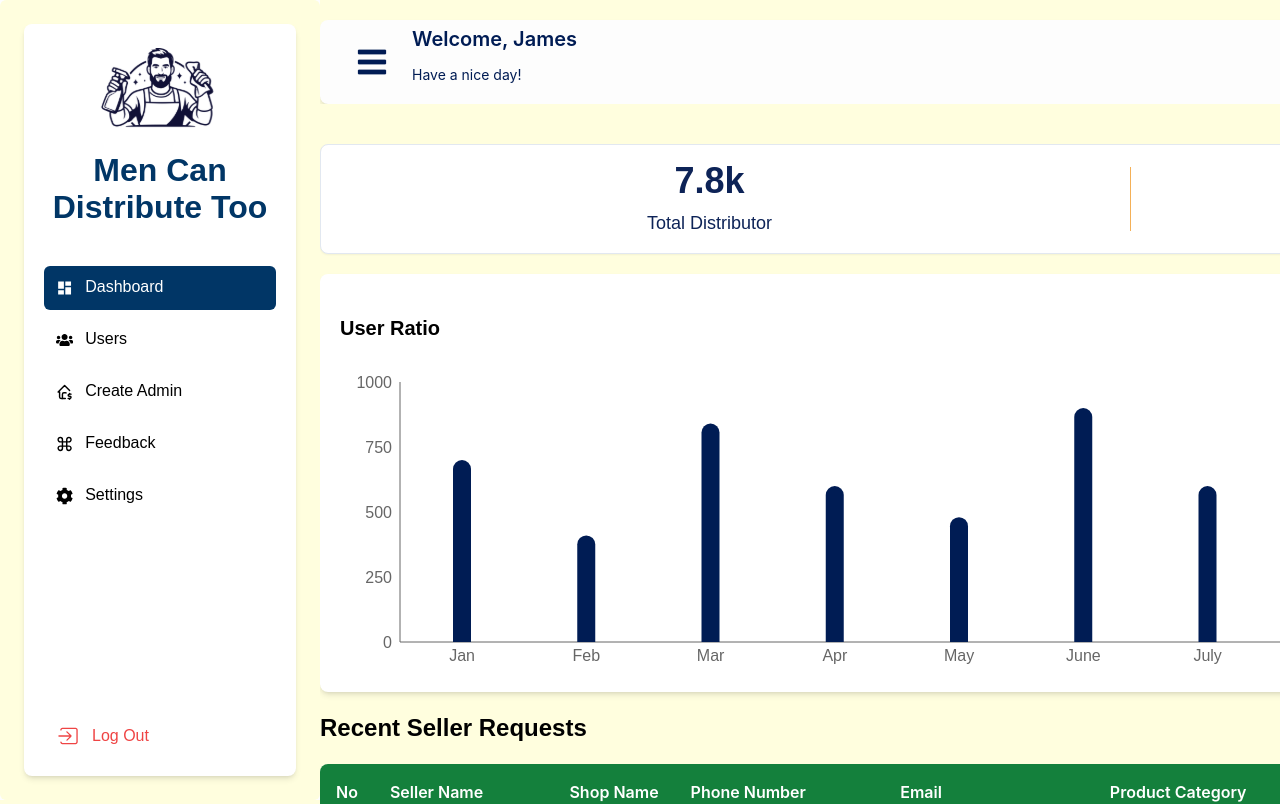
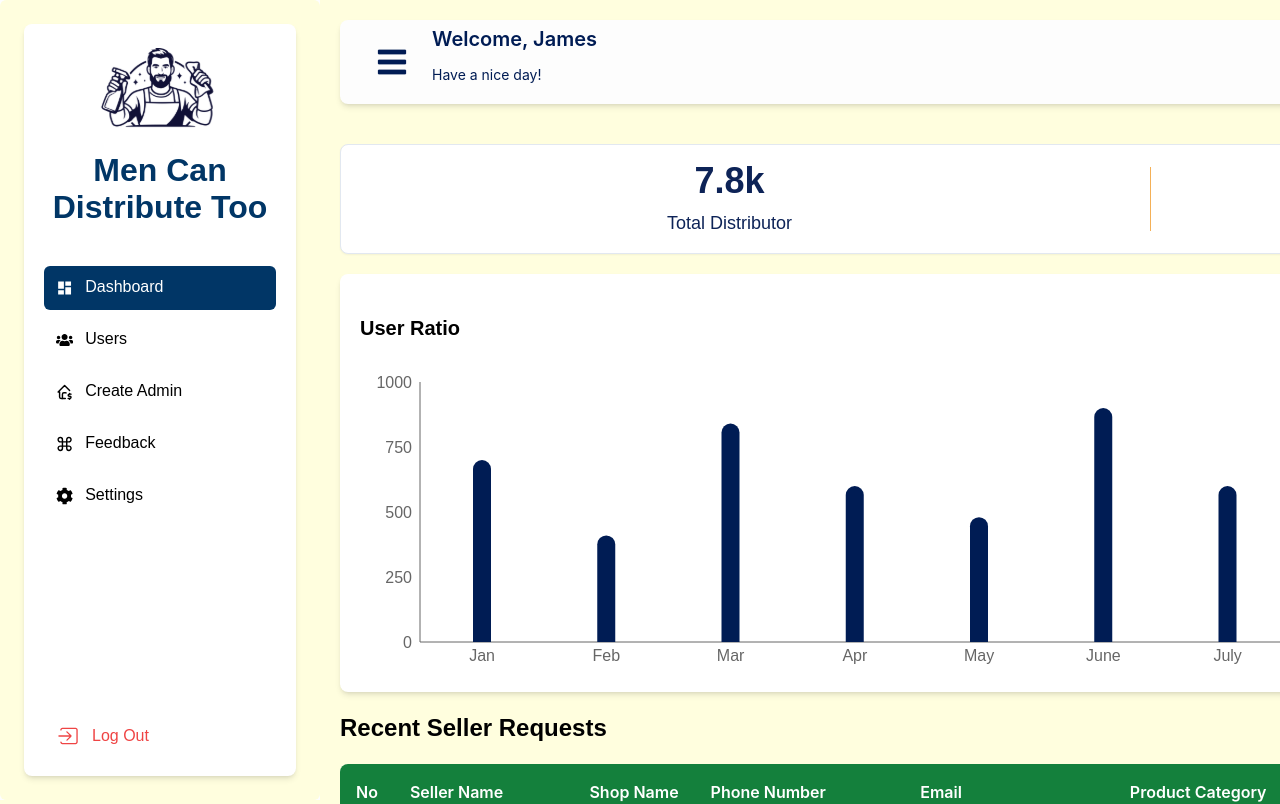
Before and after one commit to shishir786/manCanCleanToo-Dashboard, a React (Vite) app: page / in a window 1280 px wide. Shown: the top 804 px of the page. Built offline with nearby package versions, Linux system fonts and the light colour scheme.

Commit message:
dashboard running...

```diff
--- a/src/components/Dashboard/Dashboard.jsx
+++ b/src/components/Dashboard/Dashboard.jsx
@@ -32,7 +32,7 @@ function DashboardPage() {
   };
 
   return (
-    <div className="flex flex-col pt-10 pr-5">
+    <div className="flex flex-col mt-10 px-5">
       {/* upper 2 blocks */}
       <div
         className="w-full flex bg-white rounded-lg shadow-sm items-center justify-center border border-[#E2E8F0]"
--- a/src/components/LayoutComponents/Header.jsx
+++ b/src/components/LayoutComponents/Header.jsx
@@ -4,7 +4,7 @@ import { Link } from "react-router-dom";
 
 const Header = ({ sidebarOpen, setSidebarOpen }) => {
   return (
-    <div className="flex w-full-20 h-[84px] justify-center items-center px-4 py-4 bg-secondary rounded-lg shadow-md mt-5 mr-5">
+    <div className="flex w-full-20 h-[84px] justify-center items-center px-4 py-4 bg-secondary rounded-lg shadow-md mt-5 mx-5">
       <div className="flex w-full justify-between items-center ml-5">
         {/* Left Section - Menu and Welcome Message */}
         <div className="flex items-center gap-6">
```
